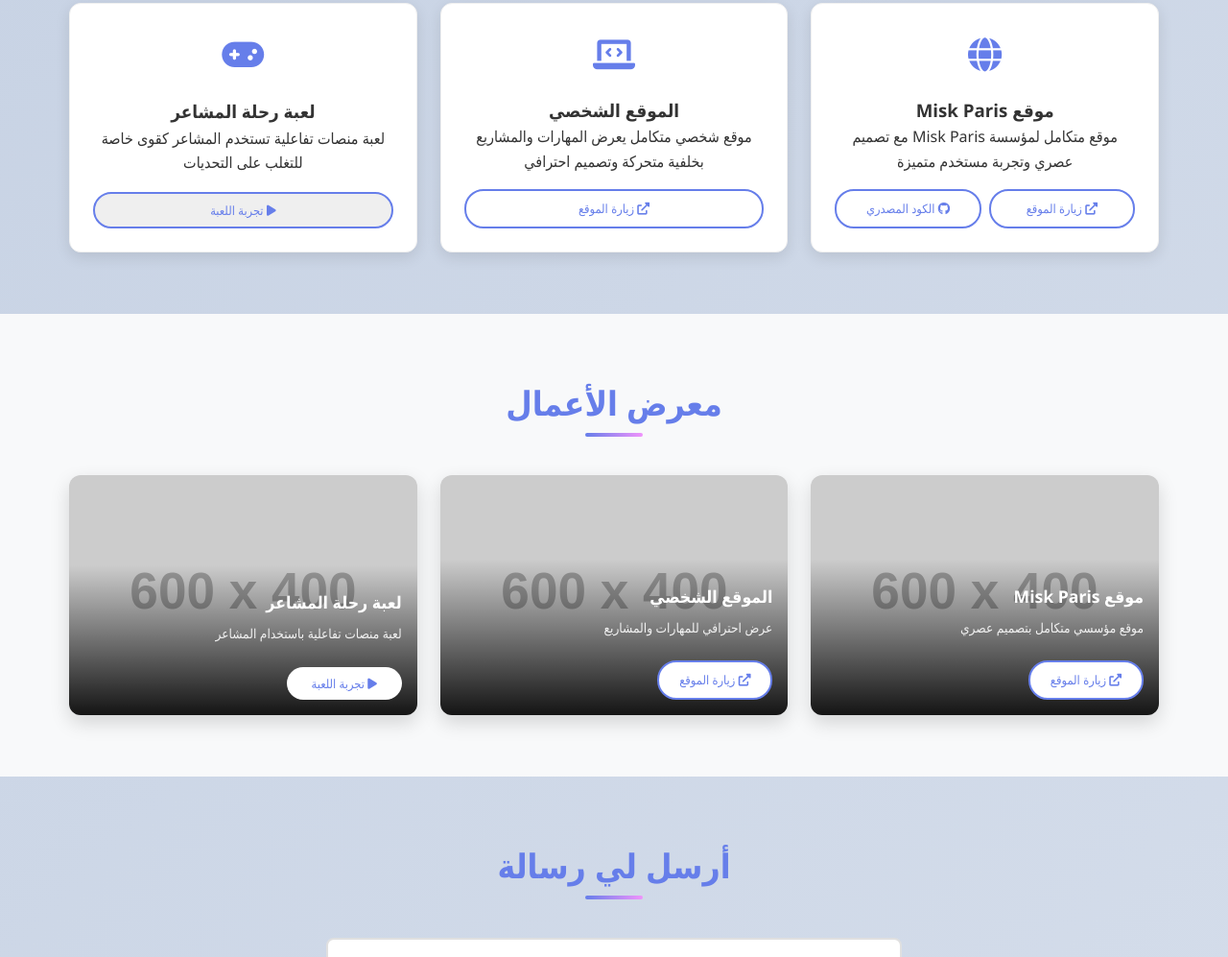
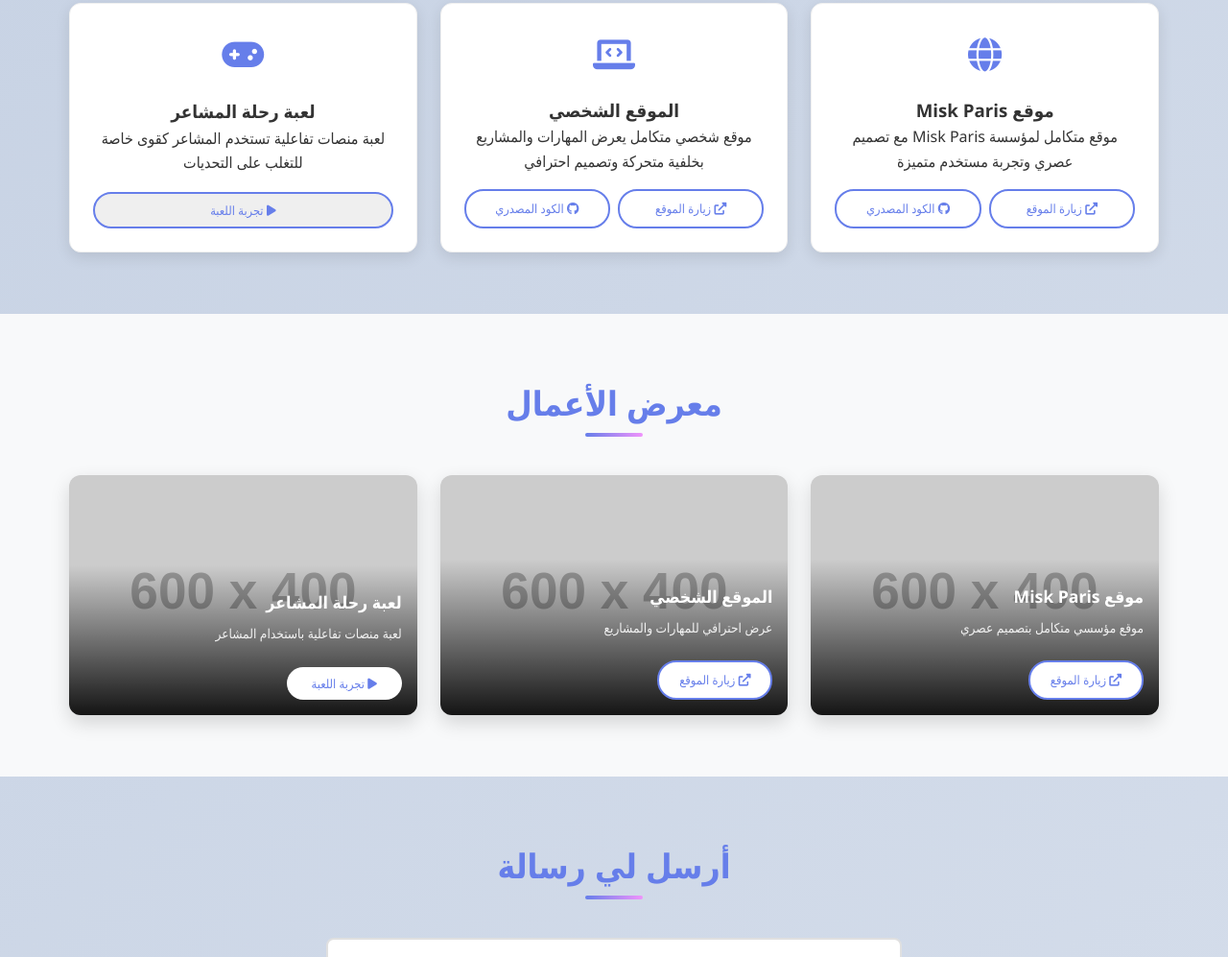
Before and after one commit to osaad8256-sketch/Portofilio, a plain HTML site: page index.html in a window 1280 px wide. Shown: the part 1983-2980 px from the top of the page at 96% size. Drawn offline with Linux system fonts and the light colour scheme; placeholder pictures from the web are drawn by us.

Commit message:
Add files via upload

```diff
--- a/index.html
+++ b/index.html
@@ -1401,6 +1401,7 @@
                         </a>
                     </div>
                 </div>
+                <!-- التغيير هنا: تحديث رابط الموقع الشخصي -->
                 <div class="card fade-in" data-category="websites">
                     <div class="project-icon">
                         <i class="fas fa-laptop-code"></i>
@@ -1408,8 +1409,13 @@
                     <h3>الموقع الشخصي</h3>
                     <p>موقع شخصي متكامل يعرض المهارات والمشاريع بخلفية متحركة وتصميم احترافي</p>
                     <div class="project-links">
-                        <a href="https://202403221-pixel.github.io/My-wepsite/" class="project-link" target="_blank">
+                        <!-- الرابط تم تحديثه إلى miskparis -->
+                        <a href="https://github.com/osaad8256-sketch/miskparis" class="project-link" target="_blank">
                             <i class="fas fa-external-link-alt"></i> زيارة الموقع
+                        </a>
+                        <!-- إضافة رابط الكود المصدري لمشروع miskparis -->
+                        <a href="https://github.com/osaad8256-sketch/miskparis" class="project-link" target="_blank">
+                            <i class="fab fa-github"></i> الكود المصدري
                         </a>
                     </div>
                 </div>
@@ -1444,12 +1450,14 @@
                         </a>
                     </div>
                 </div>
+                <!-- التغيير هنا: تحديث رابط الموقع الشخصي -->
                 <div class="gallery-item fade-in">
                     <img src="https://via.placeholder.com/600x400/764ba2/ffffff?text=Personal+Portfolio" alt="الموقع الشخصي">
                     <div class="gallery-overlay">
                         <h3>الموقع الشخصي</h3>
                         <p>عرض احترافي للمهارات والمشاريع</p>
-                        <a href="https://202403221-pixel.github.io/My-wepsite/" class="project-link" target="_blank" style="background: white; color: var(--primary-color); margin-top: 0.5rem; display: inline-block;">
+                        <!-- الرابط تم تحديثه إلى miskparis -->
+                        <a href="https://github.com/osaad8256-sketch/miskparis" class="project-link" target="_blank" style="background: white; color: var(--primary-color); margin-top: 0.5rem; display: inline-block;">
                             <i class="fas fa-external-link-alt"></i> زيارة الموقع
                         </a>
                     </div>
```
